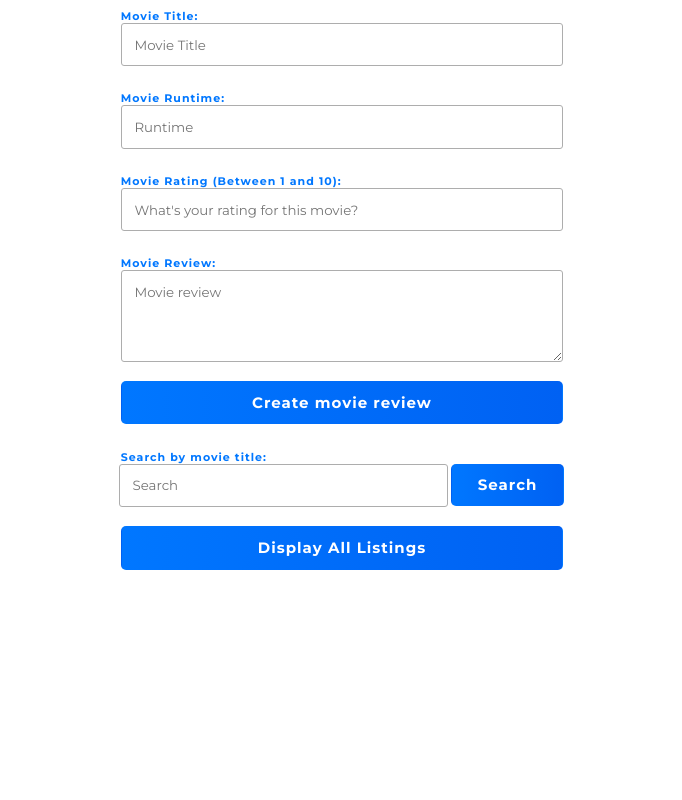
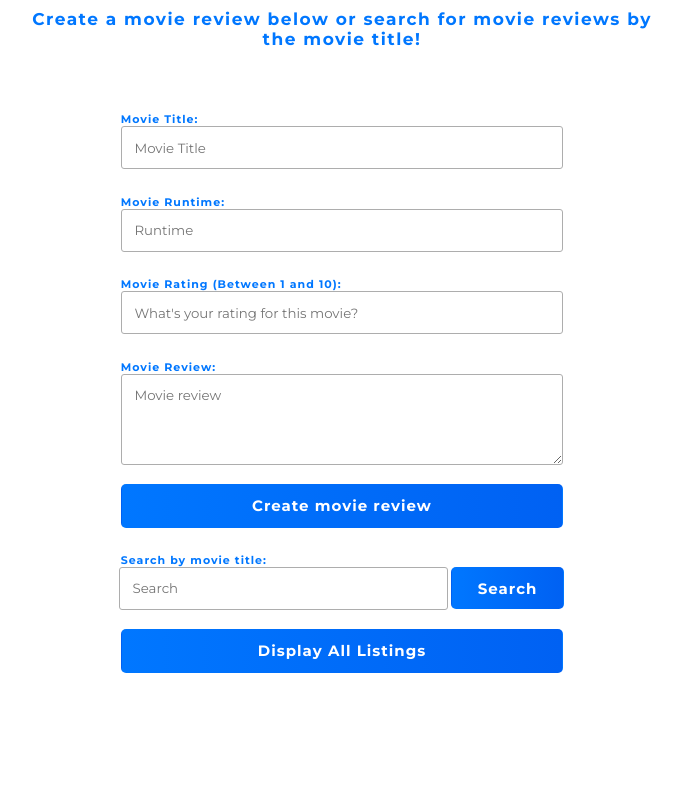
Before and after one commit to Jason-Pallone/SQL-orm-with-nodeJS-project, a website: page client/index.html in a window 1280 px wide. Shown: the part 98-898 px from the top of the page, without its empty margins (298-980 px from the left). Drawn offline with nearby package versions, Linux system fonts and the light colour scheme.

Commit message:
Added a headline and trying out some headline animation

```diff
--- a/client/css/main.css
+++ b/client/css/main.css
@@ -29,6 +29,18 @@ html, body {
 @keyframes sectionSlideDown {
   0% { transform: translateY(-15%);}
   100%{ transform: translateY(0);}
+}
+
+@keyframes h1-SlideDown {
+  0% { transform: translateY(-20%);}
+  100%{ transform: translateY(0);}
+}
+
+@keyframes h5-SlideDown {
+  0% {opacity: 0;}
+  0% { transform: translateY(-100%)}
+  100%{ transform: translateY(0);}
+  100% {opacity: 1;}
 }
 
 @keyframes fadeIn {
@@ -71,16 +83,25 @@ html, body {
 
 /* H Elements */
 
-h1 {
+h1, h5 {
   margin-top: 5%;
   margin-bottom: 0;
   text-align: center;
   letter-spacing: 1.5px;
-  font-size: 40px;
   color: rgb(0, 119, 255); /*rgb(0, 102, 255);*/
   font-weight: bold;
 }
 
+h1 {
+  font-size: 40px;
+  animation: h1-SlideDown 1.2s ease;
+}
+
+h5 {
+  font-size: 12px;
+  padding: 0 3%;
+  animation: h5-SlideDown 1.3s ease;
+}
 
 /* DIVS */
 
@@ -290,6 +311,11 @@ p {
 
 @media only screen and (min-width: 768px) {
 
+  h5 {
+    font-size: 15px;
+    padding: 0 15%;
+  }
+
   #error-div {
     position: relative;
     top: 40px;
@@ -336,6 +362,11 @@ p {
 
 @media only screen and (min-width: 1024px) {
 
+  h5 {
+    font-size: 17px;
+    padding: 0 25%;
+  }
+
   h1 {
     margin: 1% 0 -3% 0;
     font-size: 50px;
--- a/client/index.html
+++ b/client/index.html
@@ -15,7 +15,7 @@
   </div>
 
   <h1>Reviewer</h1>
-
+   <h5>Create a movie review below or search for movie reviews by the movie title!</h5>
   <div id="error-div"></div>
 
   <form autocomplete="on" class="create-movie-form" action="submit">
```
